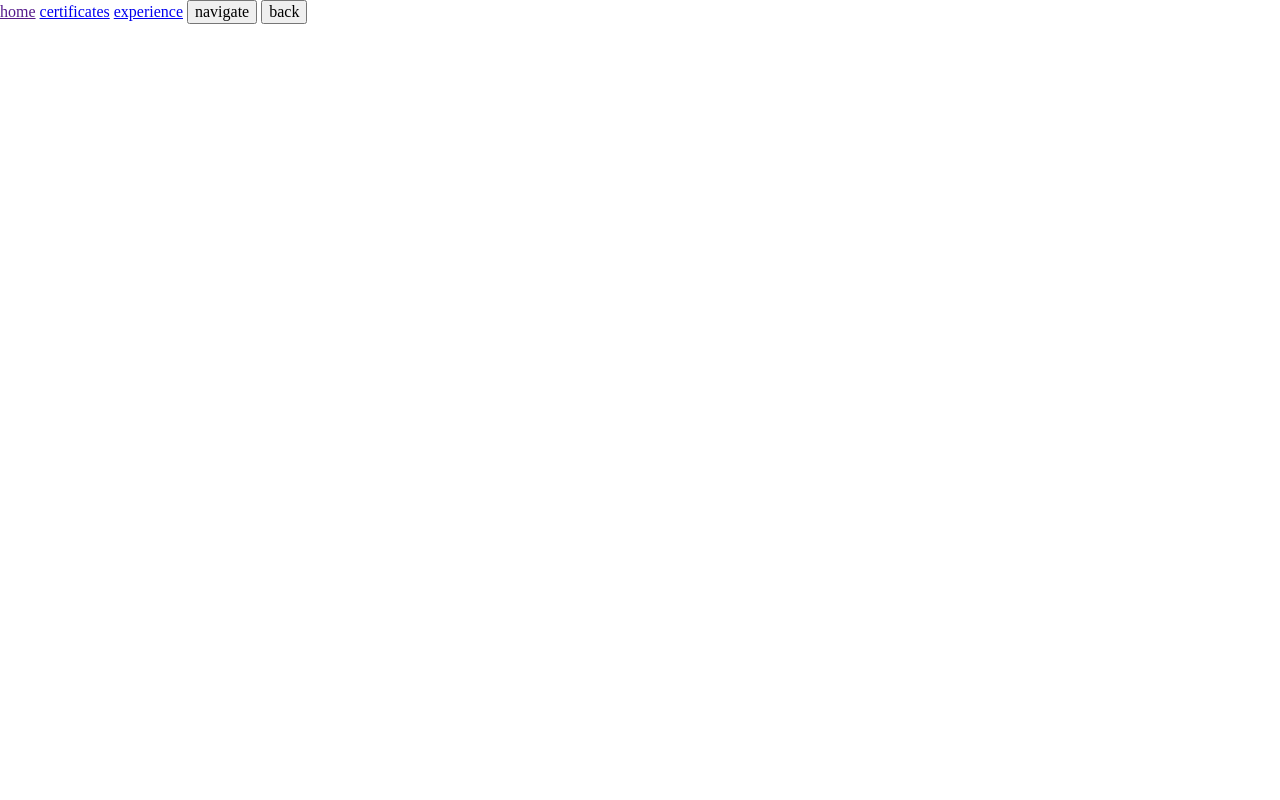
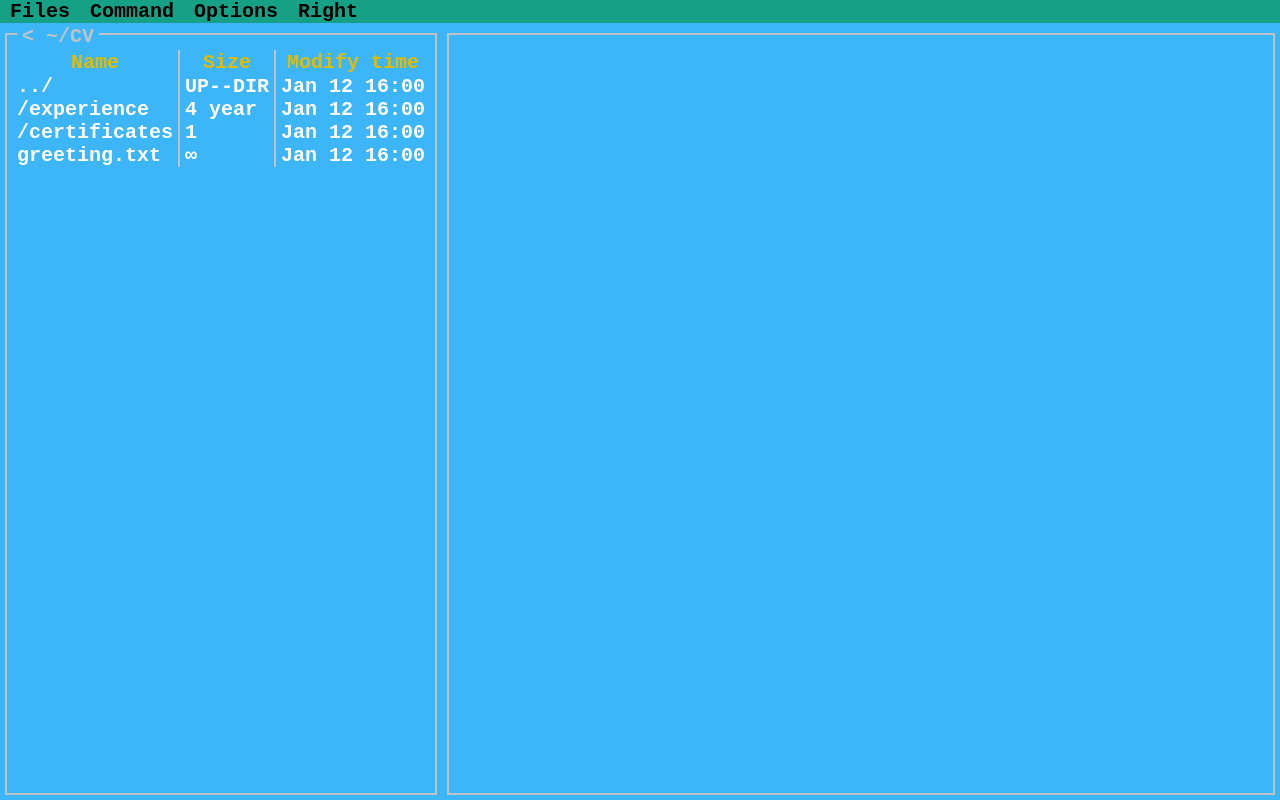
Before and after one commit to igor-yuzkiv/my-cv, a website with bundled scripts: page index.html in a window 1280 px wide. Built offline with nearby package versions, Linux system fonts and the light colour scheme; files whose address does not match are found by name.

Commit message:
navigation

```diff
--- a/index.html
+++ b/index.html
@@ -1,25 +1,41 @@
 <!doctype html>
 <html lang="en">
 <head>
-    <meta charset="UTF-8"/>
-    <meta name="viewport" content="width=device-width, initial-scale=1.0"/>
-    <meta http-equiv="X-UA-Compatible" content="IE=edge"/>
+    <meta charset="UTF-8" />
+    <meta name="viewport" content="width=device-width, initial-scale=1.0" />
+    <meta http-equiv="X-UA-Compatible" content="IE=edge" />
     <title>Igor Yuzkiv | CV</title>
-    <link rel="stylesheet" href="styles/normalize.css"/>
-    <link rel="stylesheet" href="styles/style.css"/>
+    <link rel="stylesheet" href="styles/normalize.css" />
+    <link rel="stylesheet" href="styles/style.css" />
 </head>
 <body>
 <main id="app">
-    <div class="navigation">
-        <a href="">home</a>
-        <a href="#/certificates">certificates</a>
-        <a href="#/experience">experience</a>
+    <nav class="top-navigation">
+        <ul class="nav-list">
+            <li>Files</li>
+            <li>Command</li>
+            <li>Options</li>
+            <li>Right</li>
+        </ul>
+    </nav>
 
-        <button id="navigate">navigate</button>
-        <button id="back">back</button>
-    </div>
-    <div class="route-view">
+    <div class="content">
+        <section class="panel side-navigation" data-breadcrumb="< ~/CV" tabindex="1">
+            <nav>
+                <table>
+                    <thead>
+                    <tr>
+                        <th>Name</th>
+                        <th>Size</th>
+                        <th>Modify time</th>
+                    </tr>
+                    </thead>
+                    <tbody></tbody>
+                </table>
+            </nav>
+        </section>
 
+        <section class="panel route-view" tabindex="2"></section>
     </div>
 </main>
 <script src="src/main.js" type="module"></script>
--- a/src/constants.js
+++ b/src/constants.js
@@ -3,3 +3,30 @@ export const ERROR_ROUTE = {
     path: '/error',
     component: './pages/error.page.js',
 }
+
+export const NAV_ITEMS = [
+    {
+        title: '../',
+        path: '',
+        size: 'UP--DIR',
+        modified_time: 'Jan 12 16:00',
+    },
+    {
+        title: '/experience',
+        path: '/experience',
+        size: '4 year',
+        modified_time: 'Jan 12 16:00',
+    },
+    {
+        title: '/certificates',
+        path: '/certificates',
+        size: '1',
+        modified_time: 'Jan 12 16:00',
+    },
+    {
+        title: 'greeting.txt',
+        path: '/',
+        size: '∞',
+        modified_time: 'Jan 12 16:00',
+    },
+]
--- a/src/main.js
+++ b/src/main.js
@@ -1,9 +1,11 @@
 import { createRouter } from './router.js'
+import { NAV_ITEMS } from './constants.js'
 
 const appEl = document.querySelector('#app')
 const routeViewEl = appEl.querySelector('.route-view')
+const navContainer = appEl.querySelector('.side-navigation nav table tbody')
 
-const router = createRouter(routeViewEl, [
+createRouter(routeViewEl, [
     {
         name: 'home',
         path: '/',
@@ -21,10 +23,15 @@ const router = createRouter(routeViewEl, [
     },
 ])
 
-appEl.querySelector('#navigate').addEventListener('click', () => {
-    router.push('experience')
-})
+function renderNavItems() {
+    navContainer.innerHTML = NAV_ITEMS.map((item) => {
+        const title = item.path ? `<a href="#${item.path}">${item.title}</a>` : item.title
+        return `<tr data-path="${item.path}">
+            <td>${title}</td>
+            <td>${item.size}</td>
+            <td>${item.modified_time}</td>
+        </tr>`
+    }).join('')
+}
 
-appEl.querySelector('#back').addEventListener('click', () => {
-    router.go(-1)
-})
+renderNavItems()
--- a/src/pages/certificates.page.js
+++ b/src/pages/certificates.page.js
@@ -8,7 +8,7 @@ export class CertificatesPage extends HTMLElement {
 
     render() {
         this.shadowRoot.innerHTML = `<div>
-            <h1>certificates.page.js</h1>
+            <p>certificates.page.js</p>
         </div>`
     }
 }
--- a/src/pages/error.page.js
+++ b/src/pages/error.page.js
@@ -8,7 +8,7 @@ export class ErrorPage extends HTMLElement {
 
     render() {
         this.shadowRoot.innerHTML = `<div>
-            <h1>error.page.js</h1>
+            <p>error.page.js</p>
         </div>`
     }
 }
--- a/src/pages/experience.page.js
+++ b/src/pages/experience.page.js
@@ -8,7 +8,7 @@ export class ExperiencePage extends HTMLElement {
 
     render() {
         this.shadowRoot.innerHTML = `<div>
-            <h1>experience.page.js</h1>
+            <p>experience.page.js</h1>
         </div>`
     }
 }
--- a/src/pages/home.page.js
+++ b/src/pages/home.page.js
@@ -8,7 +8,7 @@ export class HomePage extends HTMLElement {
 
     render() {
         this.shadowRoot.innerHTML = `<div>
-            <h1>home.page.js</h1>
+            <p>home.page.js</h1>
         </div>`
     }
 }
--- a/styles/style.css
+++ b/styles/style.css
@@ -0,0 +1,156 @@
+:root {
+    --black: #000000;
+    --white: #ffffff;
+    --primary: #3db6f9;
+    --gray: #bdc3c7;
+    --green: #16a085;
+    --gold: #e0bc06;
+    --border-size: 2px;
+}
+
+::-webkit-scrollbar {
+    width: 2px;
+    height: 2px;
+}
+
+::-webkit-scrollbar-track {
+    background-color: var(--gray);
+}
+
+::-webkit-scrollbar-thumb {
+    background-color: var(--black);
+}
+
+::-webkit-scrollbar-thumb:hover {
+    background-color: var(--gray);
+}
+
+html {
+    font-size: 20px;
+    font-weight: 600;
+    font-family: 'Courier New', Courier, monospace;
+    box-sizing: border-box;
+}
+
+body {
+    display: flex;
+    flex-direction: column;
+    background-color: var(--primary);
+    color: var(--white);
+    height: 100vh;
+}
+
+#app {
+    display: flex;
+    flex-direction: column;
+    overflow: hidden;
+    width: 100%;
+    height: 100%;
+}
+
+.content {
+    display: flex;
+    flex-direction: row;
+    flex: 1;
+    overflow: hidden;
+}
+
+.top-navigation .nav-list {
+    display: flex;
+    gap: 20px;
+    padding: 0 10px;
+    margin: 0;
+    list-style-type: none;
+    background-color: var(--green);
+    color: var(--black);
+}
+
+.panel {
+    display: flex;
+    flex-direction: column;
+    position: relative;
+    border-width: var(--border-size);
+    border-color: var(--gray);
+    border-style: solid;
+    margin: 10px 5px 5px 5px;
+}
+
+.panel::before,
+.panel::after {
+    background-color: var(--primary);
+    color: var(--gray);
+    padding: 0 5px;
+}
+
+.panel::before {
+    content: attr(data-breadcrumb);
+    position: absolute;
+    top: -10px;
+    left: 10px;
+}
+
+.panel:focus::before {
+    background-color: var(--gray);
+    color: var(--black);
+}
+
+.side-navigation {
+    display: flex;
+    min-width: 30%;
+}
+
+.side-navigation nav {
+    flex: 1;
+    padding: 15px 5px 5px 5px;
+}
+
+.side-navigation nav table {
+    width: 100%;
+    border-collapse: collapse;
+    white-space: nowrap;
+    overflow: hidden;
+
+    & thead {
+        color: var(--gold);
+    }
+
+    & thead th:first-child {
+        width: 60%;
+    }
+
+    & td:not(:first-child):not(:last-child),
+    th:not(:first-child):not(:last-child) {
+        border-width: 0 var(--border-size);
+        border-color: var(--gray);
+        border-style: solid;
+    }
+
+    & td {
+        padding: 0 5px;
+    }
+
+    & tbody tr {
+        cursor: pointer;
+    }
+
+    & tbody tr.active {
+        background-color: green;
+        color: black;
+    }
+}
+
+.side-navigation a {
+    all: unset;
+    display: inherit;
+    color: inherit;
+    text-decoration: inherit;
+    cursor: inherit;
+}
+
+
+.route-view {
+    flex: 1;
+    display: flex;
+    overflow: auto;
+    padding: 5px;
+}
```
